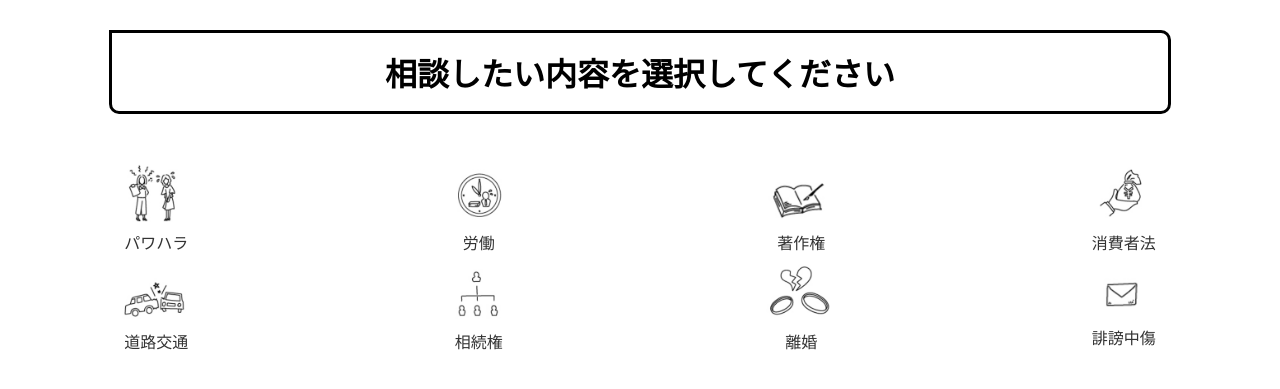
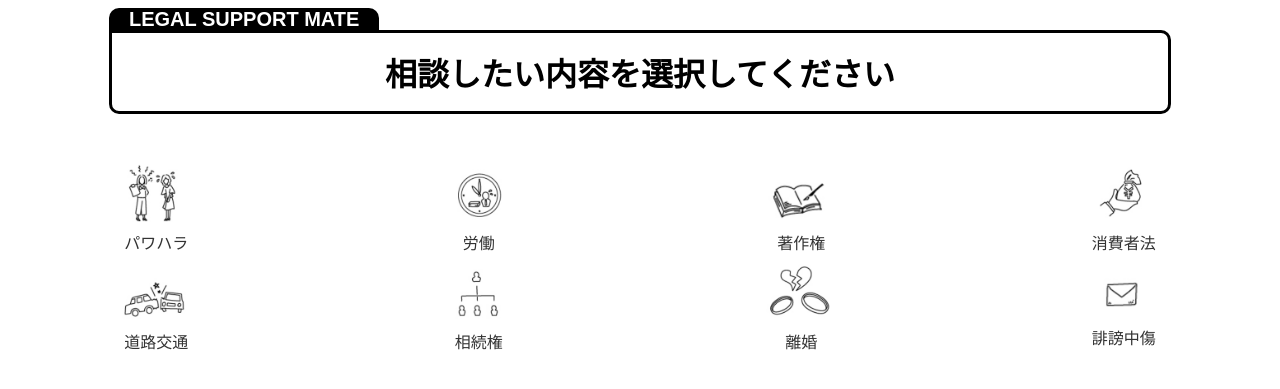
Before and after one commit to s1F102301167/ict_django_group3, a Django app: page /Legal_Support_Mate/ in a window 1280 px wide. Shown: the top 389 px of the page. Run offline with Django 5.2, Linux system fonts and the light colour scheme; some web fonts are replaced.

Commit message:
cssを修正

```diff
--- a/Legal_Support_Mate/static/Legal_Support_Mate/css/botton.css
+++ b/Legal_Support_Mate/static/Legal_Support_Mate/css/botton.css
@@ -22,6 +22,19 @@ h1 {
     border: 3px solid black;
     border-radius: 0 10px 10px 10px;
     width: 80%;
+}
+
+h1::before {
+    font-size: 20px;
+    position: absolute;
+    top: -25px;
+    left: -3px;
+    height: 25px;
+    padding: 0 1em;
+    content: 'LEGAL SUPPORT MATE';
+    color: white;
+    border-radius: 10px 10px 0 0;
+    background: black;
 }
 
 
```
Also changed, not shown: Legal_Support_Mate/static/Legal_Support_Mate/css/talk.css (+36 -7 lines).
